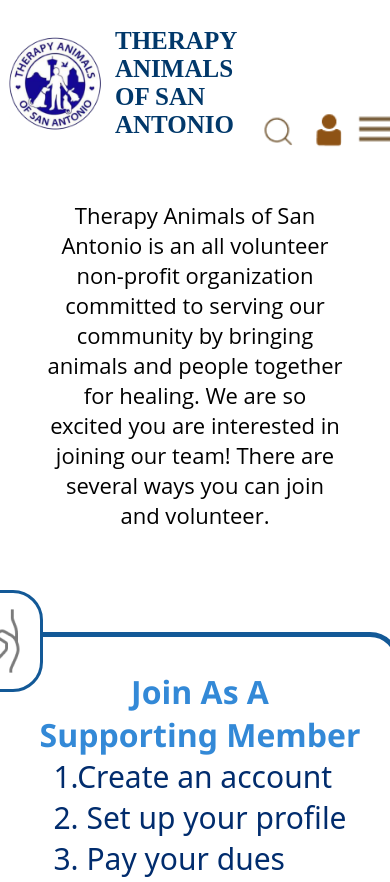
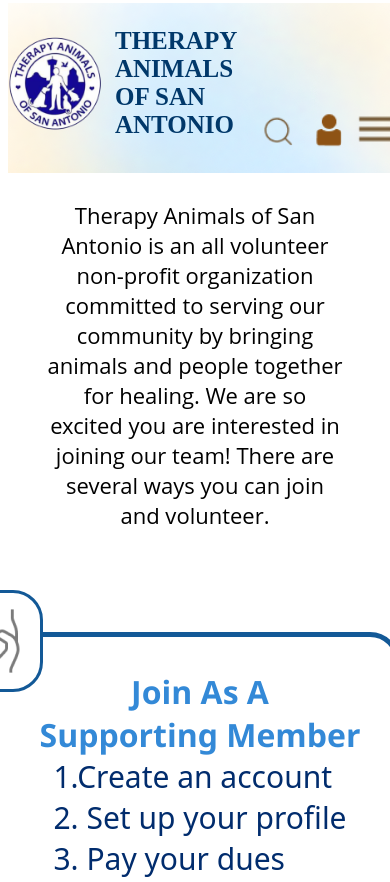
Before and after one commit to erikacarter23/UX_UI_HW_17, a plain HTML site: page index.html in a window 390 px wide. Shown: the top 882 px of the page. Drawn offline with Linux system fonts and the light colour scheme.

Commit message:
mobile header footer fix

```diff
--- a/TASA CSS.css
+++ b/TASA CSS.css
@@ -695,8 +695,7 @@
 
   @media all and (max-width: 761px) {
   header{
-    background-image: url(Images/Header\ Background\ no\ text.png);
-    background-size: cover;
+    background-image: url(Images/Header\ Background2.png);
     height:150px;
     width: 100%;
     background-repeat: no-repeat;
```
Also changed, not shown: images/Footer Background2.png (added), images/Header Background2.png (added).
